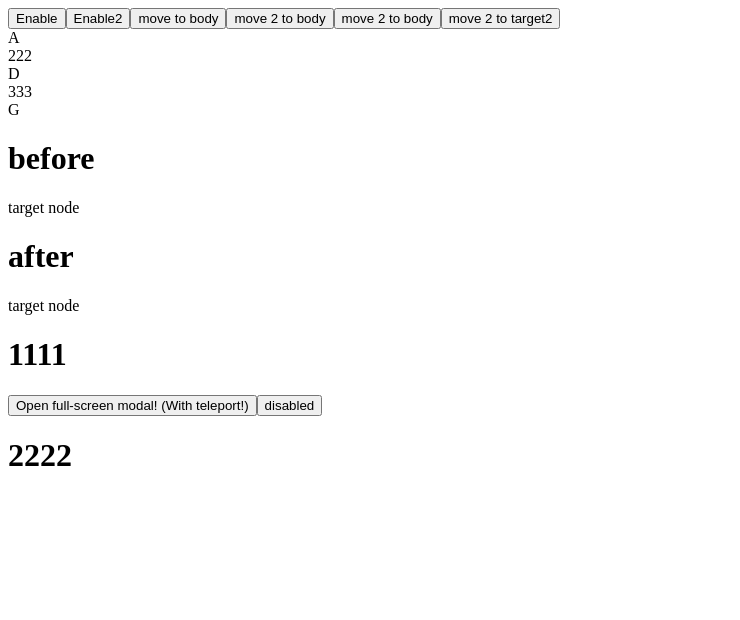
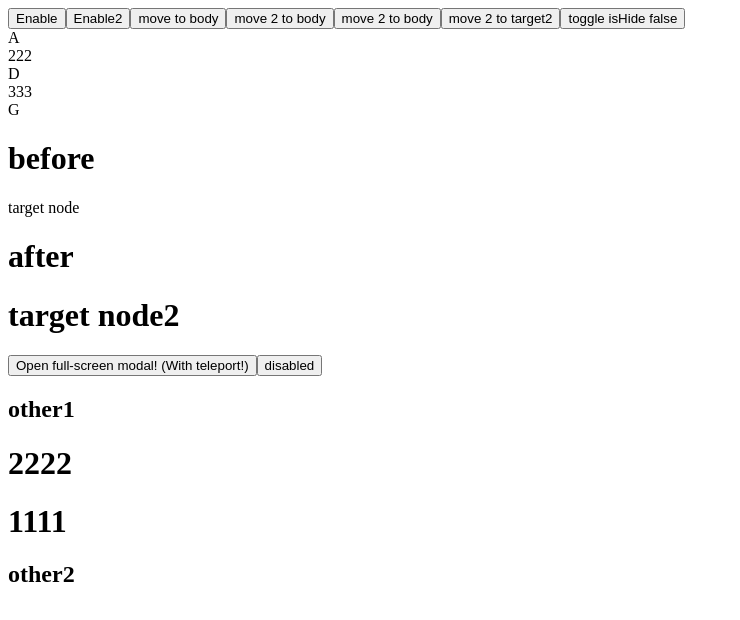
Before and after one commit to jackiotyu/vue2-teleport-next, a Vue app: page / in a window 1280 px wide. Shown: the top 620 px of the page, without its empty margins (0-740 px from the left). Built offline with nearby package versions, Linux system fonts and the light colour scheme.

Commit message:
perf: ensure old node remove

```diff
--- a/lib/Teleport.ts
+++ b/lib/Teleport.ts
@@ -67,7 +67,6 @@ const Teleport = defineComponent({
     updated() {
         this.check();
     },
-    // eslint-disable-next-line vue/no-deprecated-destroyed-lifecycle
     beforeDestroy() {
         this.revert();
     },
@@ -85,8 +84,8 @@ const Teleport = defineComponent({
         },
         transfer() {
             const targetEl = typeof this.to === 'string' ? document.querySelector(this.to) : this.to;
-            if (!targetEl) return;
-            targetEl.appendChild(getFragment(this));
+            const fragment = getFragment(this);
+            targetEl && targetEl.appendChild(fragment);
         },
     },
 });
--- a/src/App.vue
+++ b/src/App.vue
@@ -6,6 +6,7 @@
         <button @click="onChangeTarget2">move 2 to {{ to2 }}</button>
         <button @click="to2 = 'body'">move 2 to body</button>
         <button @click="to2 = '.target2'">move 2 to target2</button>
+        <button @click="isHide = !isHide">toggle isHide {{ isHide }}</button>
         <Teleport :to="to" :disabled="disabled">
             <div>A</div>
             <transition>
@@ -17,25 +18,28 @@
                     333
                 </section>
             </transition>
-            <Teleport :to="to" :disabled="disabled">
+            <Teleport :to="to2" :disabled="disabled2">
                 <div>G</div>
             </Teleport>
         </Teleport>
         <h1>before</h1>
         <div class="target">target node</div>
         <h1>after</h1>
-        <div class="target2">target node</div>
-        <h1>1111</h1>
-
+        <div class="target2">
+            <h1>target node2</h1>
             <div class="modal-content" v-if="disabled">
                 <button @click="modalOpen = true">Open full-screen modal! (With teleport!)</button>
                 <button @click="disabledModal = !disabledModal">{{ disabledModal ? 'enabled' : 'disabled' }}</button>
-
+                <h2 v-if="!isHide">other1</h2>
                 <Teleport to="body" :disabled="disabledModal">
                     <ModalEle v-model="modalOpen"></ModalEle>
+                    <h2 v-if="!isHide">other2</h2>
                 </Teleport>
             </div>
+        </div>
+
         <h1>2222</h1>
+        <h1>1111</h1>
     </div>
 </template>
 
@@ -56,6 +60,7 @@ export default {
             disabled2: true,
             disabledModal: false,
             modalOpen: false,
+            isHide: false,
         };
     },
     methods: {
@@ -69,8 +74,9 @@ export default {
             this.disabled2 = !this.disabled2;
         },
         onChangeTarget2() {
+            this.isHide = !this.isHide;
             this.to2 = this.to2 === 'body' ? '.target2' : 'body';
-        }
+        },
     },
 };
 </script>
--- a/src/components/ModalEle.vue
+++ b/src/components/ModalEle.vue
@@ -15,6 +15,9 @@
         model: {
             event: 'change-value',
             prop: 'value'
+        },
+        beforeDestroy() {
+            console.log('beforeDestroy')
         }
     }
 </script>
```
Also changed, not shown: eslint.config.mjs (+13 -9 lines). Lines whose indentation alone changed are shown as unchanged.
